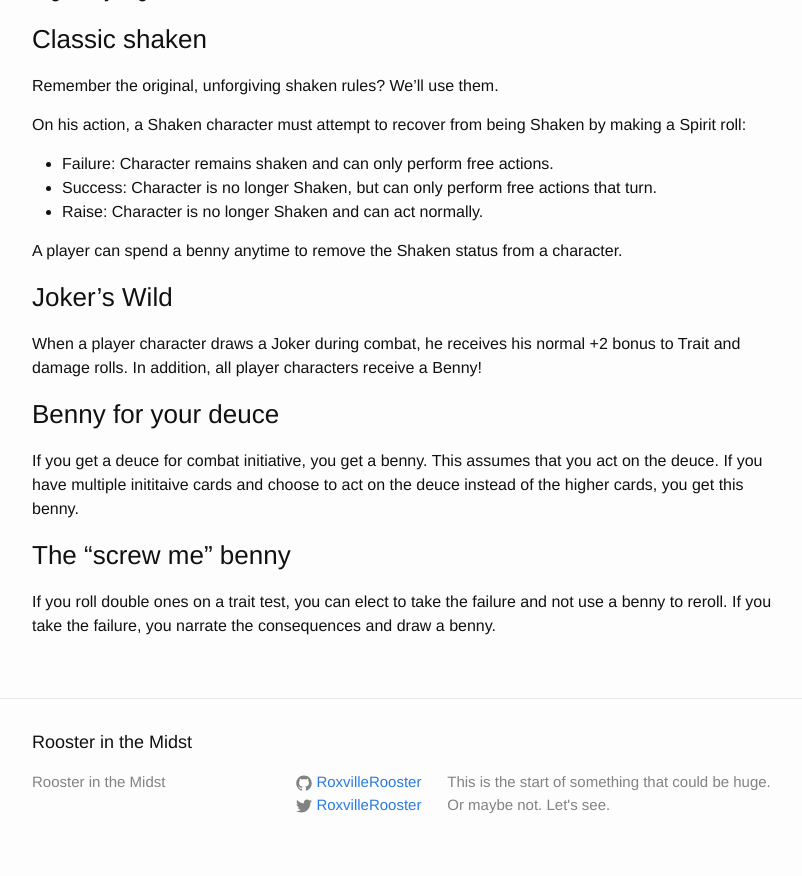
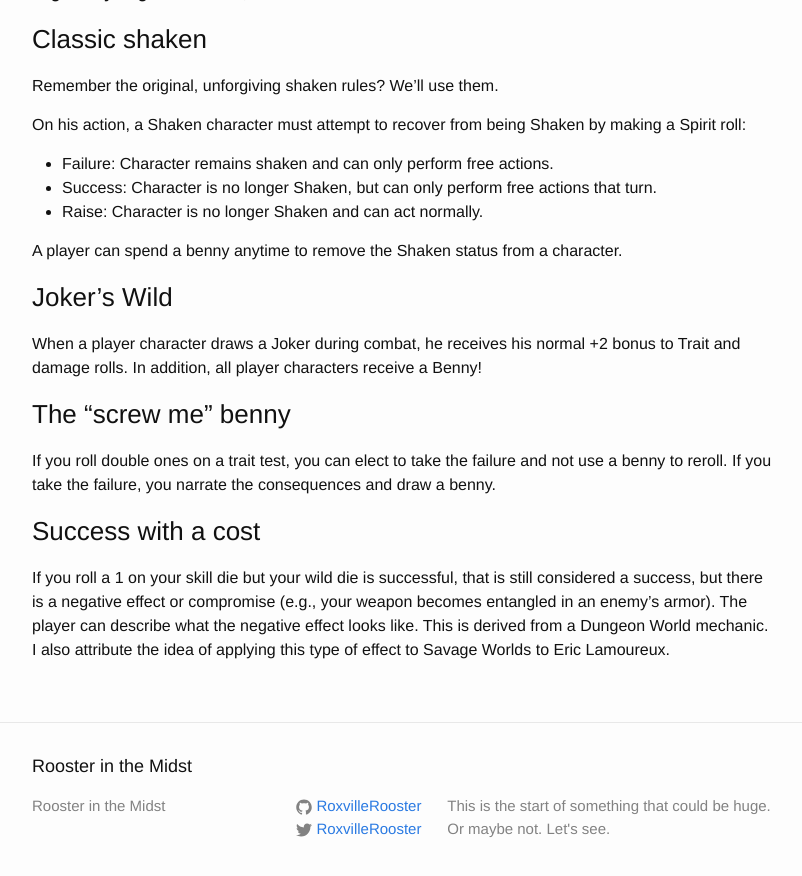
Before and after one commit to achall36/RoxvilleRooster.github.io, a Jekyll site: the page built from espionage_game_setting_rules_simpler.md, in a window 1280 px wide and 900 px high, scrolled down 3042 px. Shown: the top 876 px of the window, without its empty margins (238-1040 px from the left). Built offline with Jekyll 4.4.1, drawn with Linux system fonts in a browser that asks for light colours.

Commit message:
added success with a cost and dropped benny for your deuce

```diff
--- a/espionage_game_setting_rules_simpler.md
+++ b/espionage_game_setting_rules_simpler.md
@@ -145,12 +145,11 @@ combat, he receives his normal +2 bonus to Trait
 and damage rolls. In addition, all player characters
 receive a Benny!
 
-### Benny for your deuce
-If you get a deuce for combat initiative, you get a benny.
-This assumes that you act on the deuce. If you have multiple
-inititaive cards and choose to act on the deuce instead of the
-higher cards, you get this benny.
-
 ### The "screw me" benny
 If you roll double ones on a trait test, you can elect to take the failure and not use a benny to reroll.
 If you take the failure, you narrate the consequences and draw a benny.
+
+### Success with a cost
+If you roll a 1 on your skill die but your wild die is successful, that is still considered a success, but there is a negative effect or compromise (e.g., your weapon becomes entangled in an enemy's armor).
+The player can describe what the negative effect looks like. This is derived from a Dungeon World mechanic.
+I also attribute the idea of applying this type of effect to Savage Worlds to Eric Lamoureux.
```
